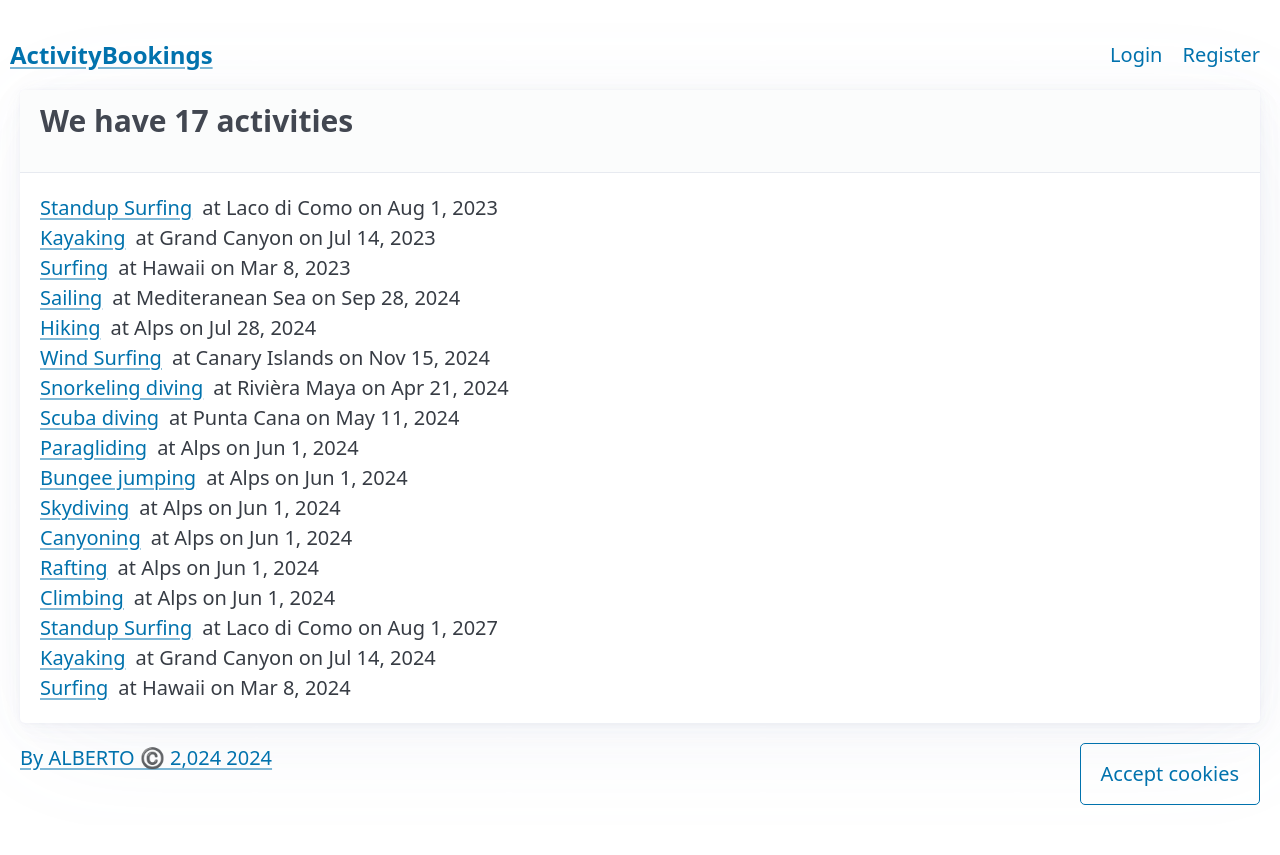
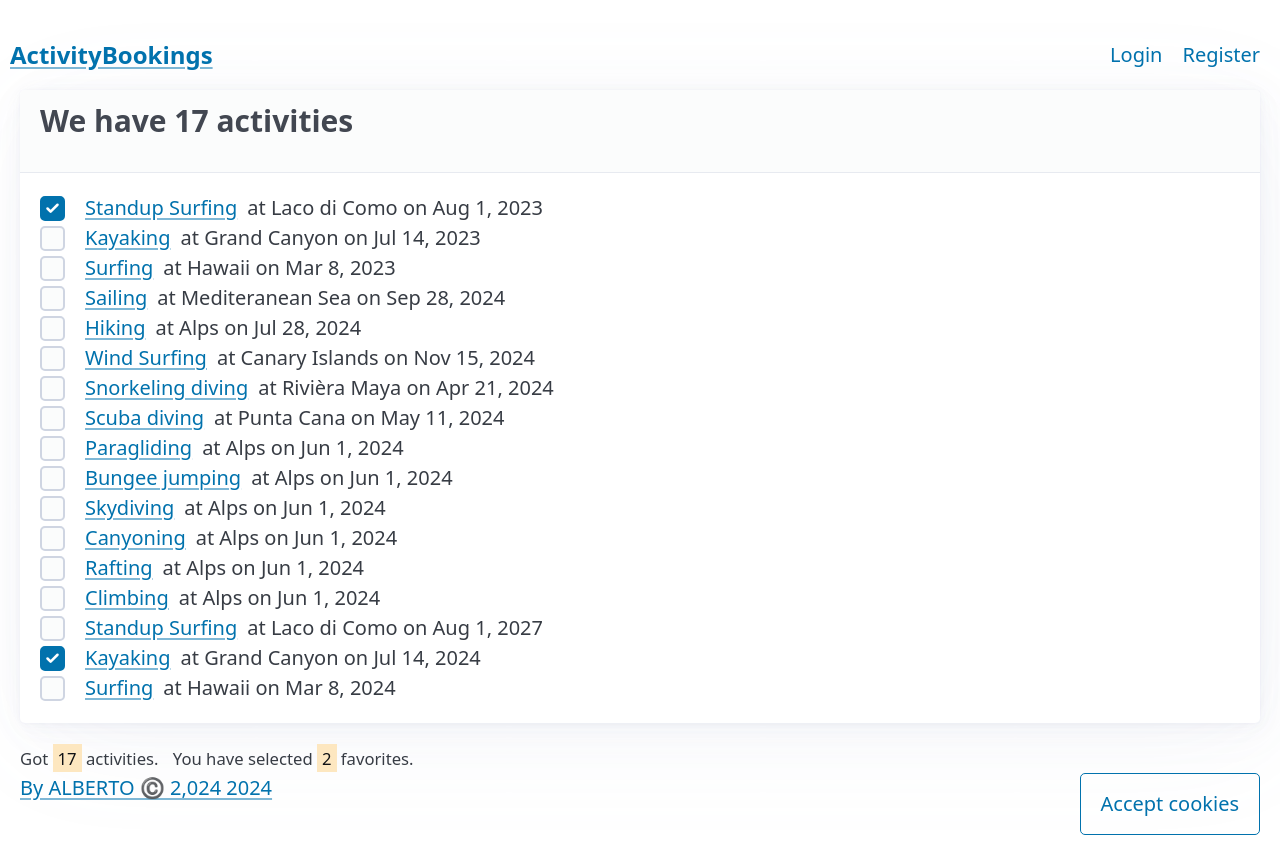
Before and after one commit to CursosAlbertoBasalo/zara_home-angular, an Angular app in the folder ActivityBookings/: page / in a window 1280 px wide. Before the commit the page ends 825 px from the top, so only its background shows below. Built offline with nearby package versions, Linux system fonts and the light colour scheme; data requests are answered from the project's data file.

Commit message:
feat: input output

```diff
--- /dev/null
+++ b/ActivityBookings/src/app/views/home/activities/activities.component.html
@@ -0,0 +1,22 @@
+<article>
+  <header>
+    <h3>We have {{ activities.length }} activities</h3>
+  </header>
+  <main>
+    <div *ngFor="let activity of activities">
+      <span>
+        <input
+          type="checkbox"
+          [checked]="favorites.includes(activity.slug)"
+          (click)="toggleFavorite.emit(activity.slug)"
+        />
+      </span>
+      <span>
+        <a [routerLink]="['/', 'bookings', activity.slug]">{{
+          activity.name
+        }}</a>
+      </span>
+      <span>at {{ activity.location }} on {{ activity.date | date }}</span>
+    </div>
+  </main>
+</article>
--- /dev/null
+++ b/ActivityBookings/src/app/views/home/footer/footer.component.html
@@ -0,0 +1,12 @@
+<small>
+  <span>
+    Got
+    <mark>{{ activitiesCount }}</mark>
+    activities.
+  </span>
+  <span>
+    You have selected
+    <mark>{{ favoritesCount }}</mark>
+    favorites.
+  </span>
+</small>
--- a/ActivityBookings/src/app/views/home/home.component.html
+++ b/ActivityBookings/src/app/views/home/home.component.html
@@ -1,15 +1,11 @@
-<article *ngIf="activities$ | async as activities">
-  <header>
-    <h3>We have {{ activities.length }} activities</h3>
-  </header>
-  <main>
-    <div *ngFor="let activity of activities">
-      <span>
-        <a [routerLink]="['/', 'bookings', activity.slug]">{{
-          activity.name
-        }}</a>
-      </span>
-      <span>at {{ activity.location }} on {{ activity.date | date }}</span>
-    </div>
-  </main>
-</article>
+<ng-container *ngIf="activities$ | async as activities">
+  <lab-activities
+    [activities]="activities"
+    [favorites]="favorites"
+    (toggleFavorite)="onToggleFavorite($event)"
+  ></lab-activities>
+  <lab-footer
+    [activitiesCount]="activities.length"
+    [favoritesCount]="favorites.length"
+  ></lab-footer>
+</ng-container>
--- a/ActivityBookings/src/app/views/home/home.component.ts
+++ b/ActivityBookings/src/app/views/home/home.component.ts
@@ -12,9 +12,22 @@ import { Activity } from 'src/app/shared/models/activity.type';
 export class HomeComponent {
   private url: string = 'http://localhost:3000/activities';
 
+  public favorites: string[] = [
+    'standup-surfing_laco-di-como_2023-08-01',
+    'kayaking-grand_canyon_2024-07-14',
+  ];
   public activities$: Observable<Activity[]> = this.http
     .get<Activity[]>(this.url)
     .pipe();
 
   constructor(private http: HttpClient) {}
+
+  public onToggleFavorite(slug: string): void {
+    const index = this.favorites.indexOf(slug);
+    if (index === -1) {
+      this.favorites.push(slug);
+    } else {
+      this.favorites.splice(index, 1);
+    }
+  }
 }
```
Also changed, not shown: ActivityBookings/src/app/views/home/activities/activities.component.ts (added, +13 -0 lines), ActivityBookings/src/app/views/home/footer/footer.component.ts (added, +11 -0 lines), ActivityBookings/src/app/views/home/home.module.ts (+6 -10 lines), ActivityBookings/src/app/views/home/activities/activities.component.css (added), ActivityBookings/src/app/views/home/footer/footer.component.css (added), 2 other files (tests, documents, lock files or other folders).
